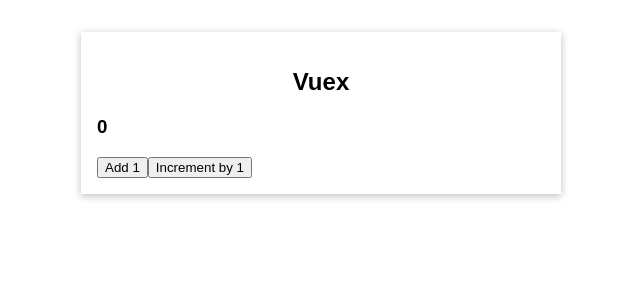
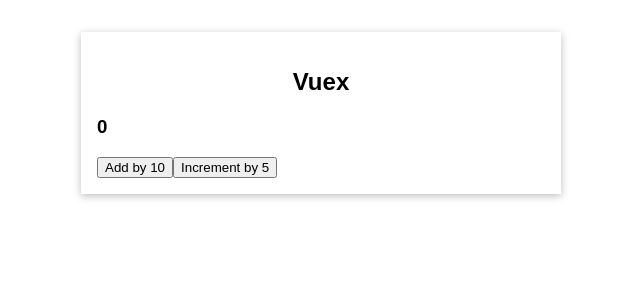
Before and after one commit to kushmathapa/vuex-example-project, a Vue app: page / in a window 1280 px wide. Shown: the top 300 px of the page, without its empty margins (319-959 px from the left). Built offline with nearby package versions, Linux system fonts and the light colour scheme.

Commit message:
chore: add mutation that takes argument

```diff
--- a/src/App.vue
+++ b/src/App.vue
@@ -1,7 +1,7 @@
 <template>
   <BaseContainer title="Vuex">
     <TheCounter />
-    <button @click="counterIncrement">Add 1</button>
+    <button @click="counterIncrement">Add by 10</button>
     <ChangeCounter />
   </BaseContainer>
 </template>
--- a/src/components/ChangeCounter.vue
+++ b/src/components/ChangeCounter.vue
@@ -1,12 +1,12 @@
 <template>
-  <button @click="incrementCounter">Increment by 1</button>
+  <button @click="incrementCounter">Increment by 5</button>
 </template>
 
 <script>
 export default {
   methods: {
     incrementCounter() {
-      this.$store.commit('increment');
+      this.$store.commit('increaseByValue', { value: 7 });
     },
   },
 };
--- a/src/main.js
+++ b/src/main.js
@@ -13,6 +13,9 @@
     increment(state) {
       state.counter++;
     },
+    increaseByValue(state, payload) {
+      state.counter = state.counter + payload.value;
+    },
   },
 });
 
```
